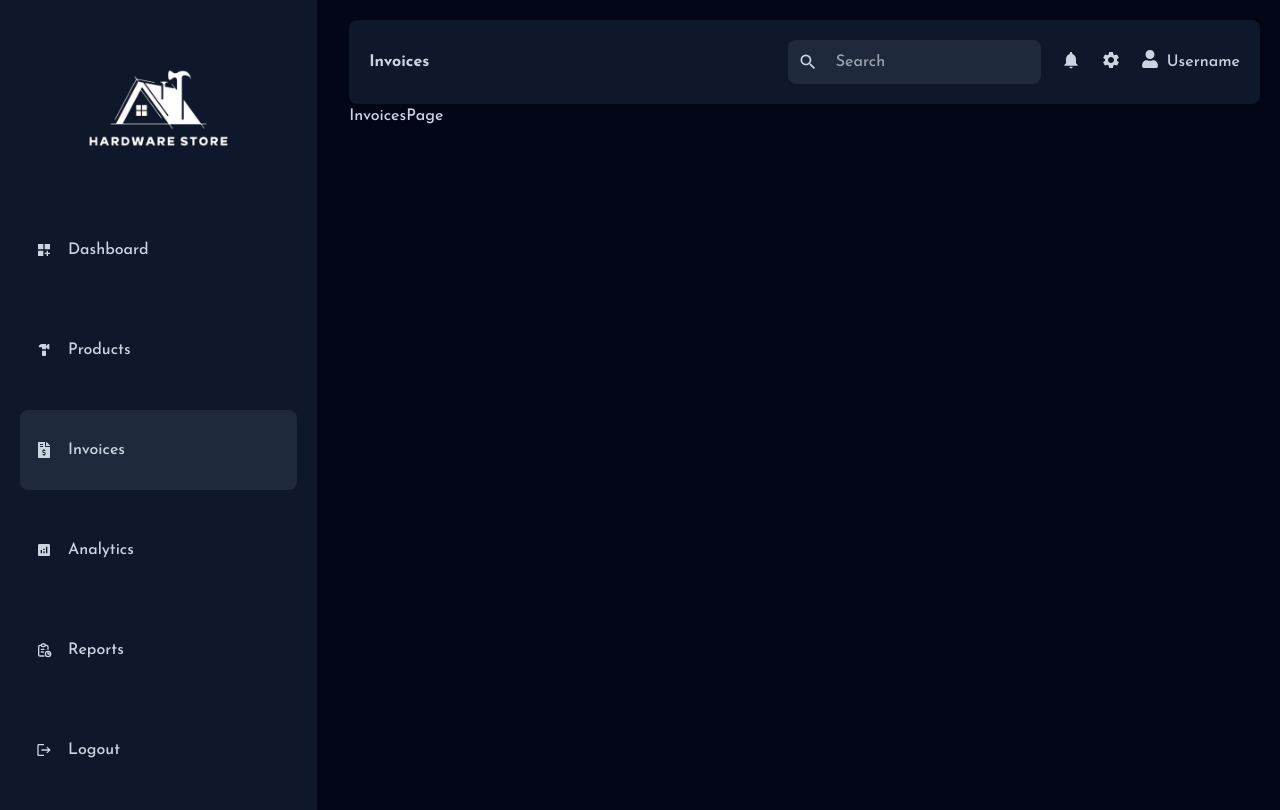
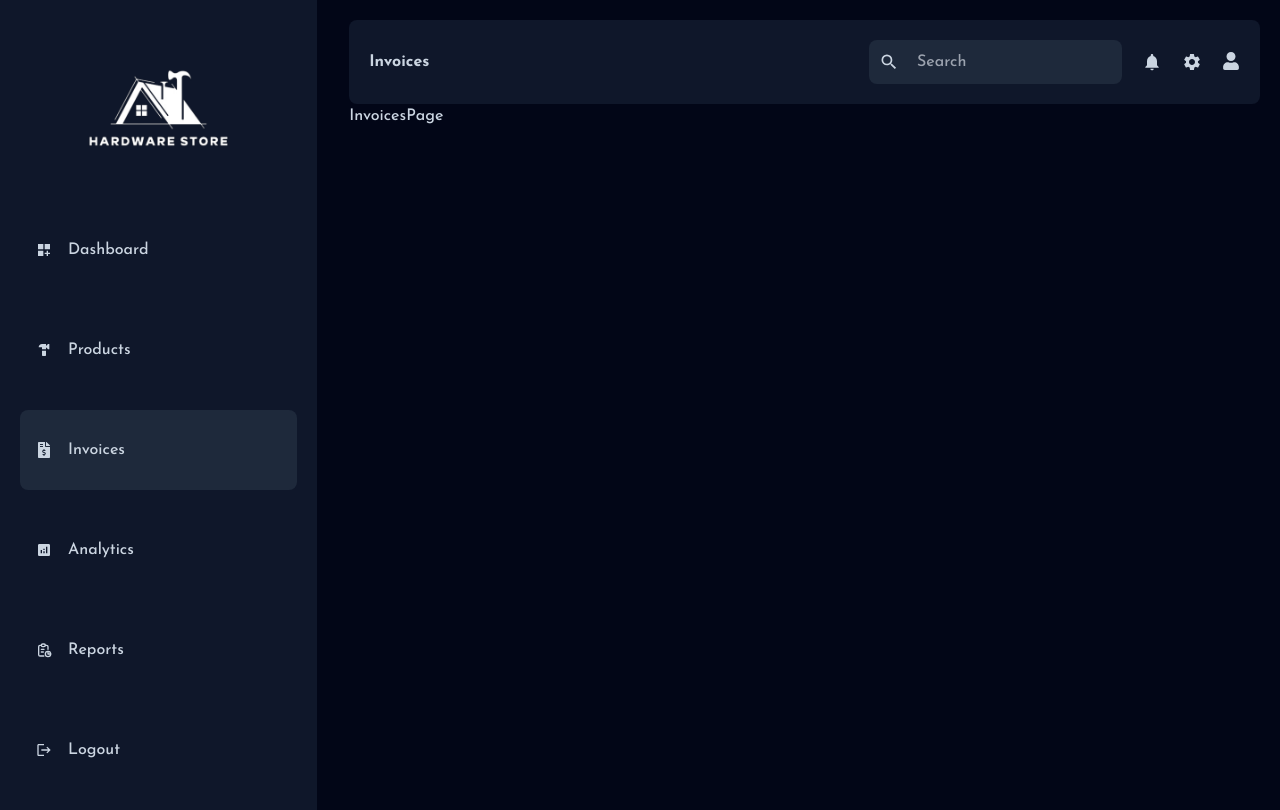
Before and after one commit to esthercate/Hardware-store-management, a Next.js app: page /dashboard/invoices in a window 1280 px wide. Built offline with nearby package versions, Linux system fonts and the light colour scheme.

Commit message:
remove homepage text-color

```diff
--- a/app/page.jsx
+++ b/app/page.jsx
@@ -1,3 +1,3 @@
 export default function Home() {
-  return <div className="text-red-600">Home page</div>
+  return <div>Home page</div>
 }
--- a/app/ui/dashboard/navbar/navbar.jsx
+++ b/app/ui/dashboard/navbar/navbar.jsx
@@ -20,7 +20,6 @@ const Navbar = () => {
           <MdSettings size={20} />
           <div className='flex gap-2'>
             <FaUser size={18} />
-            <span>Username</span>
           </div>
         </div>
       </div>
```
